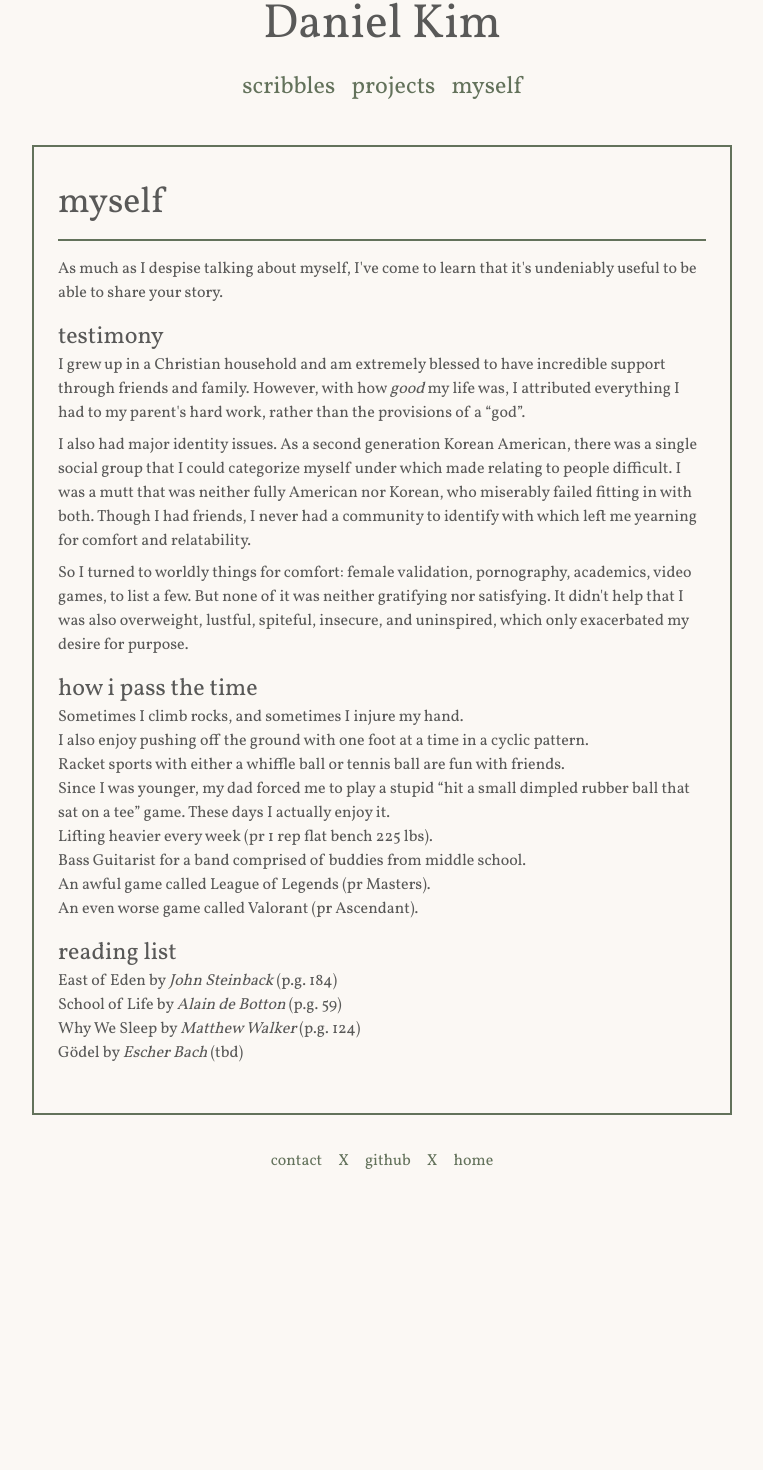
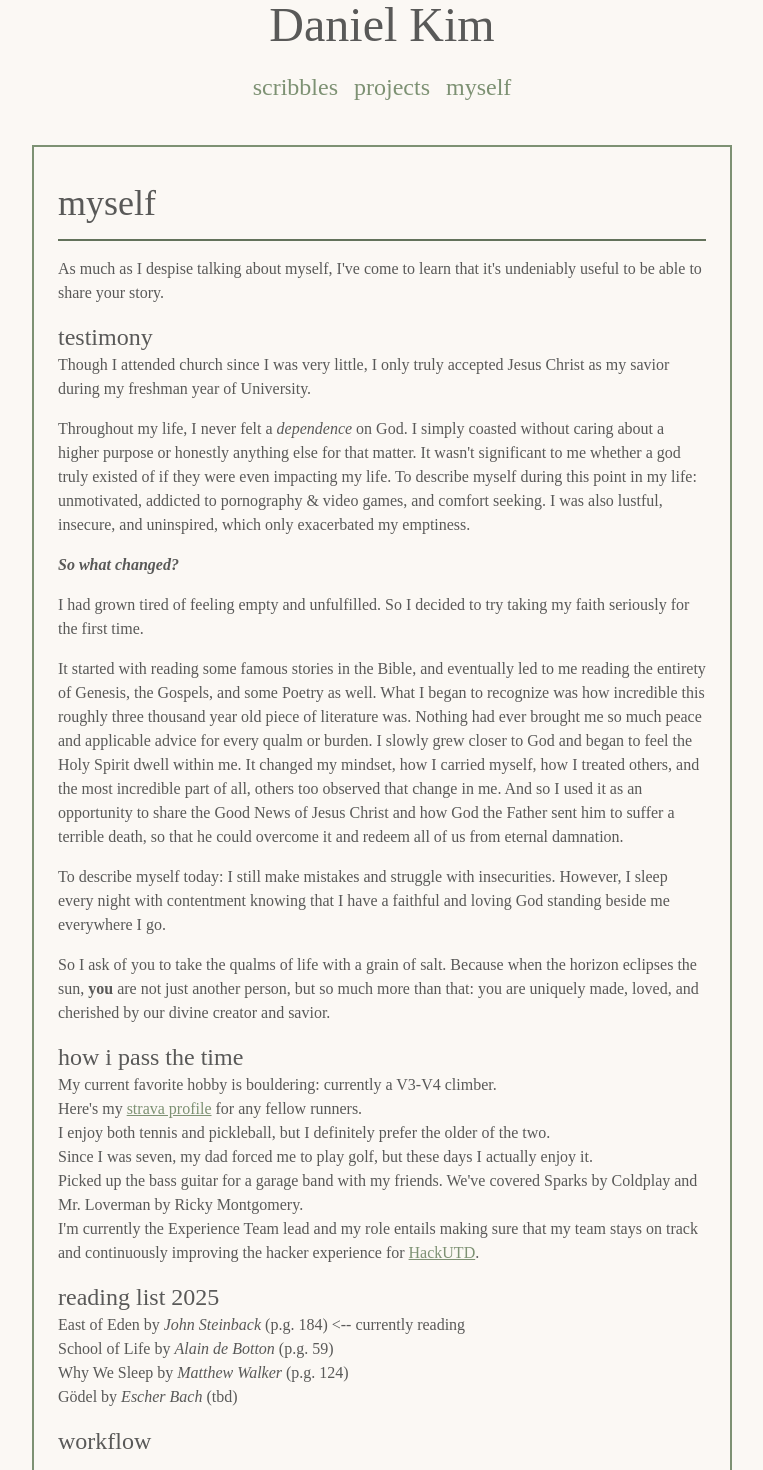
Before and after one commit to danyobosayo/dayowrites, a Next.js app: page /myself in a window 1280 px wide. Shown: the part 31-1501 px from the top of the page, without its empty margins (258-1021 px from the left). Before the commit the page ends 1238 px from the top, so only its background shows below. Built offline with nearby package versions, Linux system fonts and the light colour scheme.

Commit message:
90% of website complete

```diff
--- /dev/null
+++ b/app/contact/page.tsx
@@ -0,0 +1,47 @@
+import React from "react";
+import Block from "../components/block";
+import Header from "../components/header";
+
+function page() {
+  return (
+    <div className="gap-4 flex flex-col">
+      <Header title="contact">
+        Below is a list of places to reach me. You could also try searching up
+        "Daniel Kim" on google and buying a lottery ticket while you&apos;re at
+        it.
+      </Header>
+      <Block title="email">
+        <p>
+          By far the most reliable way to reach me is at my email,
+          sungsu.kim04@gmail.com. You can expect a response within 7 jupiter
+          days.
+        </p>
+      </Block>
+      <Block title="socials">
+        <li>discord: danyobosayo</li>
+        <li>
+          <a
+            className="hyperlink"
+            href="https://www.instagram.com/sungsu._.k/"
+            target="_blank"
+          >
+            instagram:
+          </a>{" "}
+          sungsu._.k
+        </li>
+        <li>
+          <a
+            className="hyperlink"
+            href="https://www.linkedin.com/in/danielsungsukim/"
+            target="_blank"
+          >
+            linkedin:
+          </a>{" "}
+          danielsungsukim
+        </li>
+      </Block>
+    </div>
+  );
+}
+
+export default page;
--- a/app/globals.css
+++ b/app/globals.css
@@ -6,10 +6,21 @@
   --font-sans: var(--font-vollkorn-sans);
 }
 
-@theme inline {
+@theme {
   --color-background: var(--background);
   --color-foreground: var(--foreground);
   --font-sans: var(--font-vollkorn-sans);
+  --color-hyperlink: rgb(137, 147, 132);
+  --color-hover: #7D9173;
+  --color-salmon: #E3655B;
+  --color-darktext: #595958;
+}
+.hyperlink {
+  color: #7D9173;
+  text-decoration:underline;
+}
+.hyperlink:hover{
+  color:#595958;
 }
 
 body {
--- a/app/layout.tsx
+++ b/app/layout.tsx
@@ -1,10 +1,7 @@
 import type { Metadata } from "next";
-import { Vollkorn } from "next/font/google";
+import { Waves } from "lucide-react";
 import "./globals.css";
-
-const vollkorn = Vollkorn({
-  subsets: ["latin"],
-});
+import Link from "next/link";
 
 export const metadata: Metadata = {
   title: "Create Next App",
@@ -21,30 +18,38 @@ export default function RootLayout({
       <body className="flex flex-col justify-center">
         <div className="flex flex-col text-center gap-3 py-8 w-full">
           <h1>
-            <a href="/">Daniel Kim</a>
+            <Link href="/">Daniel Kim</Link>
           </h1>
-          <div className="text-center mx-auto flex gap-4 p-[10px] text-[#63725B]  text-2xl">
-            <h3 className="hover:text-[#899384]">
-              <a href="/scribbles">scribbles</a>
+          <div className="text-center mx-auto flex gap-4 p-[10px] text-hover text-2xl">
+            <h3 className="hover:text-darktext">
+              <Link href="/scribbles">scribbles</Link>
             </h3>
-            <h3 className="hover:text-[#899384]">
-              <a href="/projects">projects</a>
+            <h3 className="hover:text-darktext">
+              <Link href="/projects">projects</Link>
             </h3>
-            <h3 className="hover:text-[#899384]">
-              <a href="/myself">myself</a>
+            <h3 className="hover:text-darktext">
+              <Link href="/myself">myself</Link>
             </h3>
           </div>
         </div>
-        <div className="w-fit max-w-[700px] mx-4 md:mx-auto flex flex-col px-6 pt-9 pb-12 border-2 border-[#63725B]">
+        <div className="w-fit max-w-[700px] mx-4 md:mx-auto flex flex-col px-6 pt-9 pb-12 border-2 border-hover">
           {children}
         </div>
         <div className="py-6 flex justify-center align-middle">
-          <div className="flex gap-4 p-[10px] text-[#63725B]">
-            <p>contact</p>
-            <p>X</p>
-            <p>github</p>
-            <p>X</p>
-            <p>home</p>
+          <div className="flex gap-4 p-[10px] text-salmon justify-center align-center opacity-80">
+            <p className="hover:opacity-80">
+              <Link href="/contact">contact</Link>
+            </p>
+            <Waves className="w-4 h-4 my-auto" />
+            <p className="hover:opacity-80">
+              <a target="_blank" href="https://github.com/danyobosayo">
+                github
+              </a>
+            </p>
+            <Waves className="w-4 h-4 my-auto" />
+            <p className="hover:opacity-80">
+              <Link href="/">home</Link>
+            </p>
           </div>
         </div>
       </body>
--- a/app/myself/page.tsx
+++ b/app/myself/page.tsx
@@ -6,62 +6,104 @@ function page() {
     <div className="gap-4 flex flex-col ">
       <Header title="myself">
         <p>
-          As much as I despise talking about myself, I've come to learn that
-          it's undeniably useful to be able to share your story.
+          As much as I despise talking about myself, I&apos;ve come to learn
+          that it&apos;s undeniably useful to be able to share your story.
         </p>
       </Header>
       <Block title="testimony">
-        <div className="flex flex-col gap-2">
+        <div className="flex flex-col gap-4">
           <p>
-            I grew up in a Christian household and am extremely blessed to have
-            incredible support through friends and family. However, with how{" "}
-            <i>good</i> my life was, I attributed everything I had to my
-            parent's hard work, rather than the provisions of a “god”.
+            Though I attended church since I was very little, I only truly
+            accepted Jesus Christ as my savior during my freshman year of
+            University.
           </p>
           <p>
-            I also had major identity issues. As a second generation Korean
-            American, there was a single social group that I could categorize
-            myself under which made relating to people difficult. I was a mutt
-            that was neither fully American nor Korean, who miserably failed
-            fitting in with both. Though I had friends, I never had a community
-            to identify with which left me yearning for comfort and
-            relatability.
+            Throughout my life, I never felt a <i>dependence</i> on God. I
+            simply coasted without caring about a higher purpose or honestly
+            anything else for that matter. It wasn&apos;t significant to me
+            whether a god truly existed of if they were even impacting my life.
+            To describe myself during this point in my life: unmotivated,
+            addicted to pornography & video games, and comfort seeking. I was
+            also lustful, insecure, and uninspired, which only exacerbated my
+            emptiness.
+          </p>
+          <p className="italic font-bold">So what changed?</p>
+          <p>
+            I had grown tired of feeling empty and unfulfilled. So I decided to
+            try taking my faith seriously for the first time.
           </p>
           <p>
-            So I turned to worldly things for comfort: female validation,
-            pornography, academics, video games, to list a few. But none of it
-            was neither gratifying nor satisfying. It didn't help that I was
-            also overweight, lustful, spiteful, insecure, and uninspired, which
-            only exacerbated my desire for purpose.
+            It started with reading some famous stories in the Bible, and
+            eventually led to me reading the entirety of Genesis, the Gospels,
+            and some Poetry as well. What I began to recognize was how
+            incredible this roughly three thousand year old piece of literature
+            was. Nothing had ever brought me so much peace and applicable advice
+            for every qualm or burden. I slowly grew closer to God and began to
+            feel the Holy Spirit dwell within me. It changed my mindset, how I
+            carried myself, how I treated others, and the most incredible part
+            of all, others too observed that change in me. And so I used it as
+            an opportunity to share the Good News of Jesus Christ and how God
+            the Father sent him to suffer a terrible death, so that he could
+            overcome it and redeem all of us from eternal damnation.
+          </p>
+          <p>
+            To describe myself today: I still make mistakes and struggle with
+            insecurities. However, I sleep every night with contentment knowing
+            that I have a faithful and loving God standing beside me everywhere
+            I go.
+          </p>
+          <p>
+            So I ask of you to take the qualms of life with a grain of salt.
+            Because when the horizon eclipses the sun, <strong>you</strong> are
+            not just another person, but so much more than that: you are
+            uniquely made, loved, and cherished by our divine creator and
+            savior.
           </p>
         </div>
       </Block>
 
       <Block title="how i pass the time">
-        <p>Sometimes I climb rocks, and sometimes I injure my hand.</p>
         <p>
-          I also enjoy pushing off the ground with one foot at a time in a
-          cyclic pattern.
+          My current favorite hobby is bouldering: currently a V3-V4 climber.
         </p>
         <p>
-          Racket sports with either a whiffle ball or tennis ball are fun with
-          friends.
+          Here&apos;s my{" "}
+          <a
+            className="hyperlink"
+            target="_blank"
+            href="https://www.strava.com/athletes/136197519"
+          >
+            strava profile
+          </a>{" "}
+          for any fellow runners.
         </p>
         <p>
-          Since I was younger, my dad forced me to play a stupid “hit a small
-          dimpled rubber ball that sat on a tee” game. These days I actually
-          enjoy it.
+          I enjoy both tennis and pickleball, but I definitely prefer the older
+          of the two.
         </p>
-        <p>Lifting heavier every week (pr 1 rep flat bench 225 lbs).</p>
         <p>
-          Bass Guitarist for a band comprised of buddies from middle school.
+          Since I was seven, my dad forced me to play golf, but these days I
+          actually enjoy it.
         </p>
-        <p>An awful game called League of Legends (pr Masters).</p>
-        <p>An even worse game called Valorant (pr Ascendant).</p>
+        <p>
+          Picked up the bass guitar for a garage band with my friends.
+          We&apos;ve covered Sparks by Coldplay and Mr. Loverman by Ricky
+          Montgomery.
+        </p>
+        <p>
+          I&apos;m currently the Experience Team lead and my role entails making
+          sure that my team stays on track and continuously improving the hacker
+          experience for{" "}
+          <a href="https://hackutd.co/" target="_blank" className="hyperlink">
+            HackUTD
+          </a>
+          .
+        </p>
       </Block>
-      <Block title="reading list">
+      <Block title="reading list 2025">
         <p>
-          East of Eden by <i>John Steinback</i> (p.g. 184)
+          East of Eden by <i>John Steinback</i> (p.g. 184) {"<--"} currently
+          reading
         </p>
         <p>
           School of Life by <i>Alain de Botton</i> (p.g. 59)
@@ -73,6 +115,9 @@ function page() {
           Gödel by <i>Escher Bach</i> (tbd)
         </p>
       </Block>
+      <Block title="workflow">
+        <p></p>
+      </Block>
     </div>
   );
 }
--- a/package.json
+++ b/package.json
@@ -9,6 +9,8 @@
     "lint": "next lint"
   },
   "dependencies": {
+    "lucide": "^0.487.0",
+    "lucide-react": "^0.487.0",
     "next": "15.2.4",
     "react": "^19.0.0",
     "react-dom": "^19.0.0"
```
Also changed, not shown: app/page.tsx (+30 -28 lines), app/projects/page.tsx (+52 -18 lines), app/scribbles/page.tsx (+10 -7 lines), public/assets/selfie.jpeg (added), 1 other file (tests, documents, lock files or other folders).
